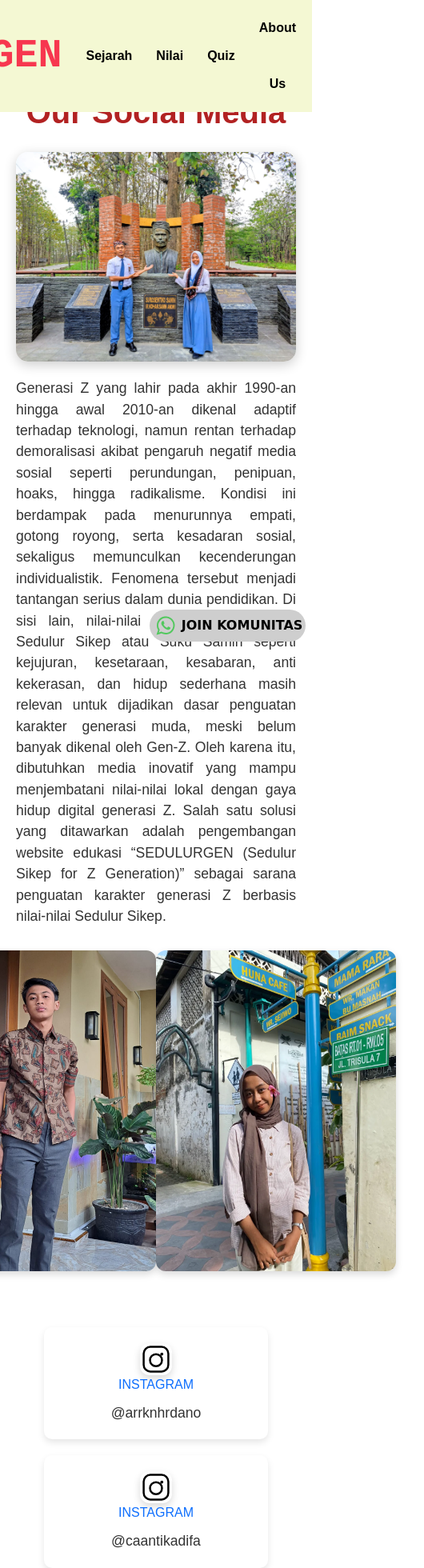
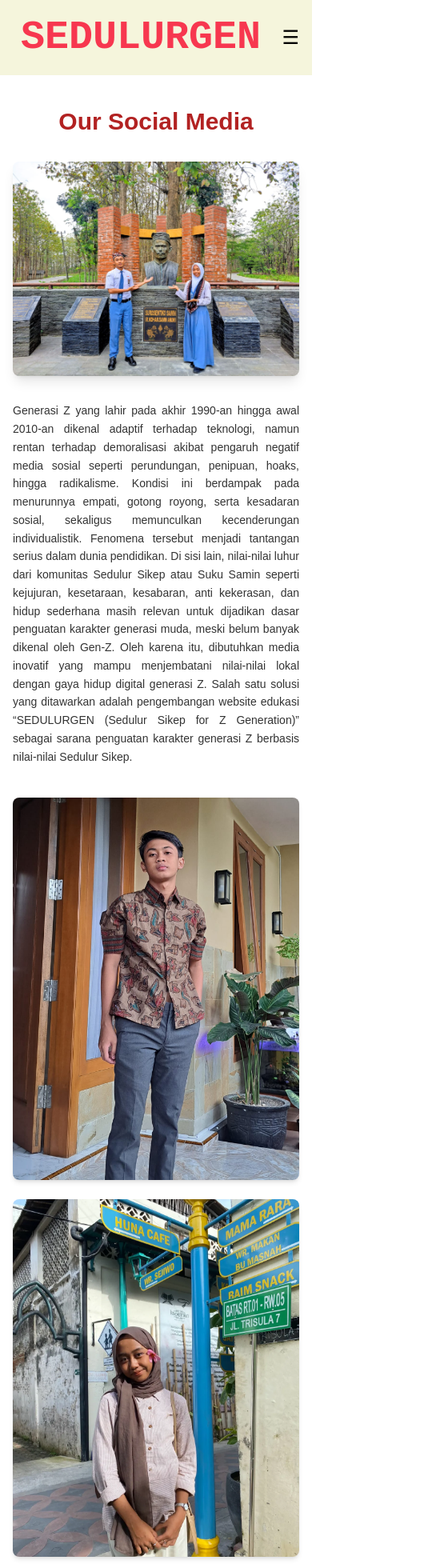
Before and after one commit to aku-user/test-1-too-tuff, a Next.js app: page /about in a window 390 px wide. Shown: the top 1960 px of the page at 80% size, 530 px wide, since content can reach past the window. Built offline with nearby package versions, Linux system fonts and the light colour scheme.

Commit message:
mobile looks

```diff
--- a/app/about/page.tsx
+++ b/app/about/page.tsx
@@ -2,87 +2,93 @@ import Image from "next/image";
 
 export default function About() {
   return (
-    <main className="about-container">
+    <main className="about-container px-4 sm:px-6 py-10 max-w-6xl mx-auto">
+      <h1 className="judul-sejarah text-3xl sm:text-4xl font-bold text-center mb-8">
+        Our Social Media
+      </h1>
 
-      <h1 className="judul-sejarah">Our Social Media</h1>
-
-        <div className="gambar-tengah">
+      {/* Foto Utama */}
+      <div className="gambar-tengah flex justify-center mb-8">
         <Image
           src="/fotbar (2).jpg"
           alt="Samin Surosentiko"
           width={500}
           height={350}
-                className="foto-besar"
+          className="rounded-lg shadow-lg w-full sm:w-auto"
         />
       </div>
 
- <p className="hytam">
-        Generasi Z yang lahir pada akhir 1990-an hingga awal 2010-an dikenal adaptif terhadap teknologi, namun rentan
-        terhadap demoralisasi akibat pengaruh negatif media sosial seperti perundungan, penipuan, hoaks, hingga radikalisme.
-        Kondisi ini berdampak pada menurunnya empati, gotong royong, serta kesadaran sosial, sekaligus memunculkan kecenderungan
-        individualistik. Fenomena tersebut menjadi tantangan serius dalam dunia pendidikan. Di sisi lain, nilai-nilai luhur dari
-        komunitas Sedulur Sikep atau Suku Samin seperti kejujuran, kesetaraan, kesabaran, anti kekerasan, dan hidup sederhana masih
-        relevan untuk dijadikan dasar penguatan karakter generasi muda, meski belum banyak dikenal oleh Gen-Z. Oleh karena itu,
-        dibutuhkan media inovatif yang mampu menjembatani nilai-nilai lokal dengan gaya hidup digital generasi Z. Salah satu solusi
-        yang ditawarkan adalah pengembangan website edukasi “SEDULURGEN (Sedulur Sikep for Z Generation)” sebagai sarana penguatan
-        karakter generasi Z berbasis nilai-nilai Sedulur Sikep.
+      {/* Paragraf */}
+      <p className="hytam text-justify leading-relaxed mb-10 text-sm sm:text-base">
+        Generasi Z yang lahir pada akhir 1990-an hingga awal 2010-an dikenal
+        adaptif terhadap teknologi, namun rentan terhadap demoralisasi akibat
+        pengaruh negatif media sosial seperti perundungan, penipuan, hoaks, hingga
+        radikalisme. Kondisi ini berdampak pada menurunnya empati, gotong royong,
+        serta kesadaran sosial, sekaligus memunculkan kecenderungan individualistik.
+        Fenomena tersebut menjadi tantangan serius dalam dunia pendidikan. Di sisi
+        lain, nilai-nilai luhur dari komunitas Sedulur Sikep atau Suku Samin seperti
+        kejujuran, kesetaraan, kesabaran, anti kekerasan, dan hidup sederhana masih
+        relevan untuk dijadikan dasar penguatan karakter generasi muda, meski belum
+        banyak dikenal oleh Gen-Z. Oleh karena itu, dibutuhkan media inovatif yang
+        mampu menjembatani nilai-nilai lokal dengan gaya hidup digital generasi Z.
+        Salah satu solusi yang ditawarkan adalah pengembangan website edukasi
+        “SEDULURGEN (Sedulur Sikep for Z Generation)” sebagai sarana penguatan
+        karakter generasi Z berbasis nilai-nilai Sedulur Sikep.
       </p>
 
- <div className="gambar-tengah">
+      {/* Foto Tokoh */}
+      <div className="gambar-tengah flex flex-col sm:flex-row justify-center gap-6 mb-10">
         <Image
           src="/sikma.jpg"
           alt="samin"
-          width={300}
-          height={350}
-          className="foto-tokoh mr-auto"
+          width={200}
+          height={150}
+          className="rounded-lg shadow-md w-full sm:w-auto"
         />
-
         <Image
           src="/sikma2.jpg"
           alt="samin"
-                width={300}
-                height={350}
-                className="foto-tokoh ml-auto"
+          width={200}
+          height={150}
+          className="rounded-lg shadow-md w-full sm:w-auto"
         />
       </div>
 
-
-
-    <section className="content">
-    <a className="card" href="https://www.instagram.com/arrknhrdano/?utm_source=ig_web_button_share_sheet">
-      <h2>
+      {/* Card Instagram */}
+      <section className="content grid grid-cols-1 sm:grid-cols-2 gap-6 mb-10">
+        <a
+          className="card bg-gray-100 rounded-lg shadow-md p-6 text-center hover:scale-105 transition-transform"
+          href="https://www.instagram.com/arrknhrdano/?utm_source=ig_web_button_share_sheet"
+        >
           <Image
             src="/igger.svg"
             width={40}
             height={40}
             alt="instagram logo"
-              className="foto-tokoh ml-auto mr-auto "
+            className="mx-auto mb-2"
           />
-        INSTAGRAM</h2>
-      <p className="hytam2">@arrknhrdano</p>
+          <h2 className="font-semibold text-lg">INSTAGRAM</h2>
+          <p className="hytam2 text-gray-700 text-sm sm:text-base">@arrknhrdano</p>
         </a>
-    <a className="card" href="https://www.instagram.com/caantikadifa?utm_source=ig_web_button_share_sheet">
-      <h2>
+
+        <a
+          className="card bg-gray-100 rounded-lg shadow-md p-6 text-center hover:scale-105 transition-transform"
+          href="https://www.instagram.com/caantikadifa?utm_source=ig_web_button_share_sheet"
+        >
           <Image
             src="/igger.svg"
             width={40}
             height={40}
             alt="instagram logo"
-              className="foto-tokoh ml-auto mr-auto "
+            className="mx-auto mb-2"
           />
-        INSTAGRAM
-        </h2>
-      <p className="hytam2">@caantikadifa</p>
+          <h2 className="font-semibold text-lg">INSTAGRAM</h2>
+          <p className="hytam2 text-gray-700 text-sm sm:text-base">@caantikadifa</p>
         </a>
-    {/* <div class="card">
-      <h2>Layanan 3</h2>
-      <p>Fusce aliquam magna sit amet augue interdum blandit.</p>
-    </div> */}
-
       </section>
 
-
-     <p className="hytam">
+      {/* Penutup */}
+      <p className="hytam text-center text-base sm:text-lg">
         Hubungi kami melalui sosial media atau bergabung dengan komunitas untuk
         belajar dan berkembang bersama.
       </p>
--- /dev/null
+++ b/app/footer.tsx
@@ -0,0 +1,27 @@
+import Image from "next/image";
+
+export default function Footer() {
+  return (
+    <footer
+      className="bg-gray-600 text-white px-4 py-6 flex flex-col md:flex-row items-center justify-between gap-4 text-black"
+    >
+      <a className="logo text-2xl font-bold">SEDULURGEN</a>
+
+      <div className="flex gap-6 items-center">
+        <a href="https://www.instagram.com/arrknhrdano/">
+          <div className="flex items-center gap-2">
+            <Image src="/igger.svg" width={30} height={30} alt="instagram logo" />
+            <span>@arrknhrdano</span>
+          </div>
+        </a>
+
+        <a href="https://www.instagram.com/caantikadifa">
+          <div className="flex items-center gap-2">
+            <Image src="/igger.svg" width={30} height={30} alt="instagram logo" />
+            <span>@caantikadifa</span>
+          </div>
+        </a>
+      </div>
+    </footer>
+  );
+}
--- a/app/globals.css
+++ b/app/globals.css
@@ -1,5 +1,24 @@
 @import "tailwindcss";
 
+
+/* Reset bawaan browser
+* {
+  margin: 0;
+  padding: 0;
+  box-sizing: border-box;
+}
+
+html, body {
+  height: 100%;
+  margin: 0;
+  padding: 0;
+  background: #fff;
+}
+
+/* Pastikan wrapper navbar full lebar */
+.wrapper {
+  width: 100%;
+}
 
 
 :root {
@@ -96,53 +115,71 @@
   /* ---- */
   /* home */
   /* ---- */
-  .secigger{
-    display:flex;
-    flex-wrap: wrap;
-    justify-content: center;
-    align-items: center;
-    height: 90vh;
-  }
-  .judulContain{
-    z-index: 9;
-    display: flex;
-    justify-content: center;
-    align-items: center;
-    flex-direction: column;
-    flex-wrap: wrap;
-    width: 100%;
-    height: auto;
-    /* margin-top: 135px; */
-    /* margin: 0%; */
-  }
-  .judulHome{
-    z-index: 10;
-    text-align: center;
-    font-weight: bolder;
-    margin: 5px;
-    color: #ededed;
-    font-family: Arial, Helvetica, sans-serif;
-  }
-  .kurunigger{
-    margin-top: -10px;
-  }
-  .clickigger{
-    z-index: 10;
-    color: #000000;
-    font-weight: bolder;
-    display: flex;
-    justify-content: center;
-    align-items: center;
-    background-color: #ededed;
-    padding: 5px;
-    padding-left: 10px;
-    padding-right: 10px;
-    border-radius: 10px;
-    width: auto;
-    height: auto;
+ /* Hero Section */
+.secigger {
+  position: relative;
+  width: 100%;
+  height: 100vh; /* Full layar */
+  overflow: hidden;
+}
+
+.judulContain {
+  position: absolute;
+  inset: 0; /* full cover */
+  display: flex;
+  flex-direction: column;
+  align-items: center;
+  justify-content: center;
+  text-align: center;
+  padding: 1rem;
+  color: white;
+  z-index: 10;
+}
+
+.judulHome {
+  font-family: "Poppins", sans-serif;
+  font-weight: bold;
+  text-shadow: 2px 2px 8px rgba(0,0,0,0.6);
+  margin: 0.5rem 0;
+}
+
+.kurunigger {
+  font-weight: normal;
+  opacity: 0.9;
+}
+
+.clickigger {
+  display: inline-block;
+  padding: 0.8rem 1.5rem;
+  background-color: #f5f5dc; /* krem */
+  color: #000;
+  font-weight: bold;
+  border-radius: 8px;
+  text-decoration: none;
+  transition: all 0.3s ease;
+}
+
+.clickigger:hover {
+  background-color: #e0dfc4;
+  transform: scale(1.05);
+}
+
+/* Responsif untuk mobile */
+@media (max-width: 768px) {
+  .judulHome.text-7xl {
+    font-size: 2.5rem; /* lebih kecil di hp */
   }
 
+  .judulHome.text-3xl {
+    font-size: 1.2rem;
+  }
+
+  .clickigger {
+    padding: 0.6rem 1.2rem;
+    font-size: 0.9rem;
+  }
 }
+
 
 body {
   background: var(--background);
@@ -274,3 +311,4 @@ body {
   margin-right: auto;
   /* align-self: center; */
 }
+}
--- a/app/layout.tsx
+++ b/app/layout.tsx
@@ -1,6 +1,7 @@
 import type { Metadata } from "next";
 import "./globals.css";
-import Image from "next/image";
+import Navbar from "./navbar"; // pastikan file ini ada
+import Footer from "./footer"; // kalau footernya kamu pisah
 
 export const metadata: Metadata = {
   title: "WE THE BEST DEVELOPER",
@@ -9,77 +10,16 @@ export const metadata: Metadata = {
 
 export default function RootLayout({
   children,
-}: Readonly<{
+}: {
   children: React.ReactNode;
-}>) {
+}) {
   return (
     <html lang="en">
-<body>
-    <div className="wrapper">
-      <a className="logo" href="/">SEDULURGEN</a>
-        <div className="nig">
-            <a className="shit" href="/sejarah">Sejarah</a>
-            <a className="shit" href="/nilai">Nilai</a>
-            <a className="shit" href="/quiz">Quiz</a>
-            <a className="shit" href="/about">About Us</a>
-        </div>
-    </div>
-
-    <div className="comunity_button">
-      <a href="https://chat.whatsapp.com/JQqLhR7Wx8e5cABlcMW8He">
-        <ul className="com_ul">
-          <Image
-            src="/waigger.svg"
-            width={40}
-            height={40}
-            alt="whatsapp logo"
-            className="px-2 py-2"
-          />
-          <h3 className="font-bold">JOIN KOMUNITAS</h3>
-        </ul>
-      </a>
-    </div>
-    <div className="h-[70px]"></div>
-        {children}
-    <footer style={{
-      marginTop: "-10.5px",
-      backgroundColor: "lightblue",
-      padding: "1rem",
-      position:"relative",
-      display: "flex",
-    }}>
-      <a className="logo text-3xl">SEDULURGEN</a>
-      {/* ig */}
-       <a href="https://www.instagram.com/arrknhrdano/?utm_source=ig_web_button_share_sheet">
-        <ul className="com_ul">
-          <Image
-      src="/igger.svg"
-      width={40}
-      height={40}
-      alt="instagram logo"
-      className="px-2 py-2"
-      />
-          <h3 className="shit">@arrknhrdano</h3>
-        </ul>
-      </a>
-
-      <a href="https://www.instagram.com/caantikadifa?utm_source=ig_web_button_share_sheet&igsh=ZDNlZDc0MzIxNw==">
-        <ul className="com_ul">
-          <Image
-      src="/igger.svg"
-      width={40}
-      height={40}
-      alt="instagram logo"
-      className="px-2 py-2"
-      />
-          <h3 className="shit">@caantikadifa</h3>
-        </ul>
-      </a>
-
-
-
-    </footer>
-</body>
-  </html>
+      <body className="m-0 p-0">
+        <Navbar />
+        <main className="m-0 p-0">{children}</main>
+        <Footer />
+      </body>
+    </html>
   );
 }
--- /dev/null
+++ b/app/navbar.tsx
@@ -0,0 +1,37 @@
+"use client";
+import { useState } from "react";
+
+export default function Navbar() {
+  const [menuOpen, setMenuOpen] = useState(false);
+
+  return (
+    <div className="wrapper flex justify-between items-center px-4 py-3 relative bg-[#f5f5dc] text-black">
+      {/* Logo */}
+      <a className="logo font-bold" href="/">SEDULURGEN</a>
+
+      {/* Tombol hamburger */}
+      <button
+        className="md:hidden text-2xl"
+        onClick={() => setMenuOpen(!menuOpen)}
+      >
+        ☰
+      </button>
+
+      {/* Menu navigasi */}
+      <div
+        className={`
+          flex flex-col md:flex-row gap-4 md:gap-6
+          absolute md:static top-14 left-0 w-full md:w-auto
+          md:bg-transparent z-50
+          transition-all duration-300
+          ${menuOpen ? "bg-[#f5f5dc] p-4" : "hidden md:flex"}
+        `}
+      >
+        <a className="shit" href="/sejarah">Sejarah</a>
+        <a className="shit" href="/nilai">Nilai</a>
+        <a className="shit" href="/quiz">Quiz</a>
+        <a className="shit" href="/about">About Us</a>
+      </div>
+    </div>
+  );
+}
--- a/app/page.tsx
+++ b/app/page.tsx
@@ -4,24 +4,28 @@ import "./globals.css";
 export default function Home() {
   return (
     <main>
-      {/* <body> */}
-      <section className="secigger">
-          <Image
-          className="brightness-53 relative"
-           src="/SaminHome.jpg"
-           alt="Samin"
-           fill={true}
-           objectFit="cover"
-          />
-          <div className="judulContain">
-            <h1 className="judulHome text-7xl">SEDULURGEN</h1>
-            <h1 className="judulHome text-2xl kurunigger">(Sedulur Sikep For Z Generation)</h1>
-            <h1 className="judulHome text-3xl mt-5">Website Edukasi Berbasis Nilai-Nilai Sedulur Sikep</h1>
-            <h1 className="judulHome text-3xl kurunigger">sebagai Media Penguatan Karakter Generasi Z</h1>
-            <a className="clickigger mt-5" href="/sejarah">➤ MULAI BELAJAR</a>
-          </div>
+      <section className="secigger relative w-full h-screen">
+        <Image
+          className="brightness-53 object-cover"
+          src="/SaminHome.jpg"
+          alt="Samin"
+          fill
+          priority
+        />
+        <div className="judulContain absolute inset-0 flex flex-col items-center justify-center text-center text-white px-4">
+          <h1 className="judulHome text-5xl md:text-7xl">SEDULURGEN</h1>
+          <h1 className="judulHome text-xl md:text-2xl kurunigger">(Sedulur Sikep For Z Generation)</h1>
+          <h1 className="judulHome text-lg md:text-3xl mt-5">
+            Website Edukasi Berbasis Nilai-Nilai Sedulur Sikep
+          </h1>
+          <h1 className="judulHome text-lg md:text-3xl kurunigger">
+            sebagai Media Penguatan Karakter Generasi Z
+          </h1>
+          <a className="clickigger mt-5" href="/sejarah">
+            ➤ MULAI BELAJAR
+          </a>
+        </div>
       </section>
-      {/* </body> */}
     </main>
   );
 }
--- a/app/quiz/quiz.css
+++ b/app/quiz/quiz.css
@@ -1,12 +1,28 @@
 /* Background utama quiz */
 .quiz-container {
+ display: flex;
+  flex-direction: column;
+  align-items: center;
+  justify-content: flex-start;
   min-height: 100vh;
-  display: flex;
-  justify-content: center;
-  align-items: center;
-  background-color: #f3f4f6; /* abu-abu terang */
-  padding: 1.5rem;
-  position: relative;
+  background: #f7f8fa;
+  padding: 20px;
+}
+
+.quiz-header {
+  position: sticky;
+  top: 0;
+  background: #f7f8fa;
+  width: 100%;
+  padding: 12px 0;
+  text-align: center;
+  z-index: 50;
+margin-bottom: 250px;
+}
+
+.judul-sejarah {
+  color: #b22222; /* merah krem sesuai navbar awal */
+  font-weight: bold;
 }
 
 /* Card untuk soal & hasil */
@@ -20,6 +36,8 @@
   position: relative;
   color: #000;
 }
+
+
 
 /* Tombol utama */
 .quiz-button {
```
Also changed, not shown: app/nilai/page.tsx (+53 -50 lines), app/quiz/page.tsx (+25 -19 lines), app/sejarah/page.tsx (+32 -26 lines). Lines whose indentation alone changed are shown as unchanged.
